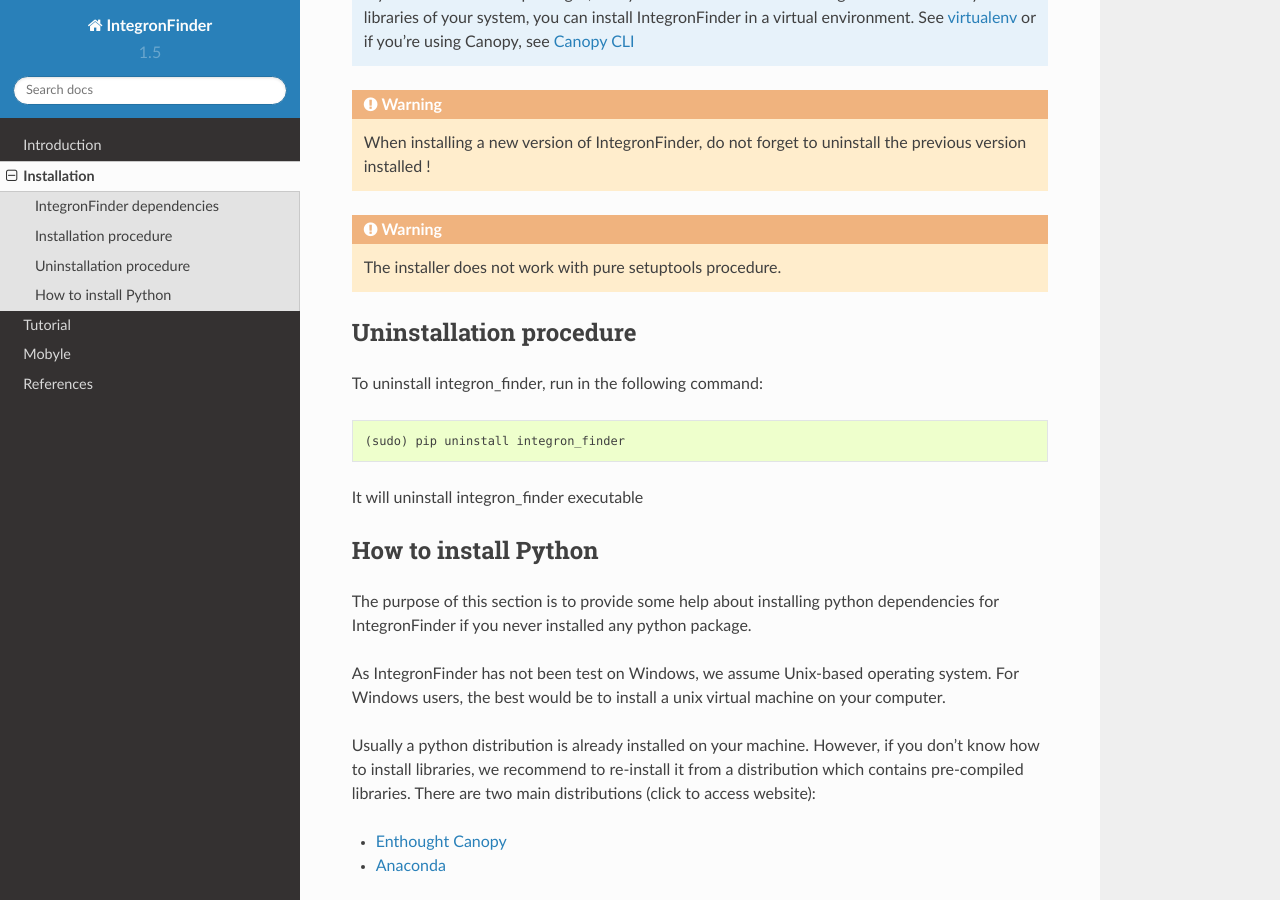
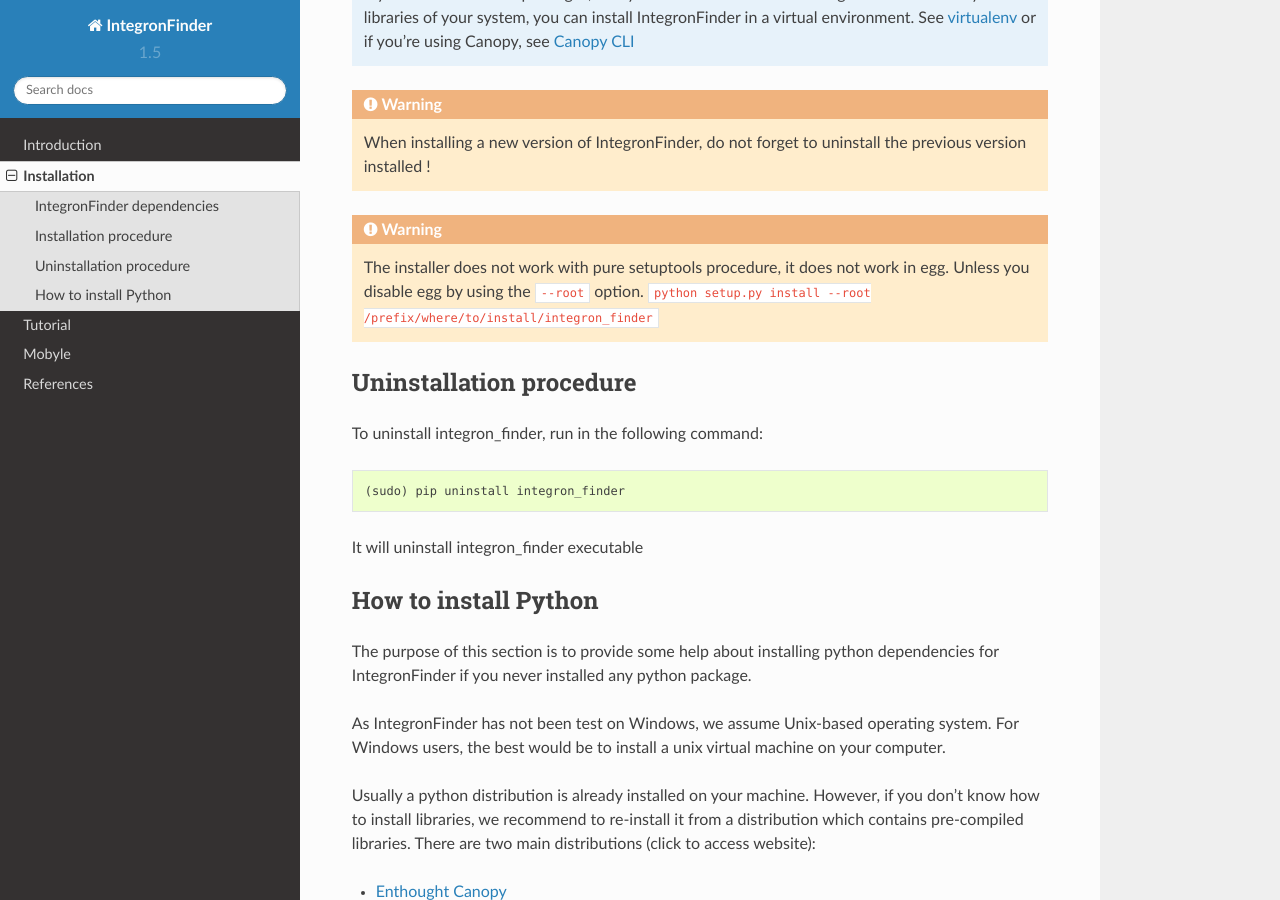
Before and after one commit to gem-pasteur/Integron_Finder, a Sphinx documentation site: the page built from doc/source/installation.rst, in a window 1280 px wide and 900 px high, scrolled down 1126 px. Built offline with Sphinx 7.4.7 and the Read the Docs theme 2.0.0, drawn with Linux system fonts in a browser that asks for light colours.

Commit message:
Update installation.rst
add precision about the reason it does not work and the only way to support setuptools is to disable egg by using --root option

```diff
--- a/doc/source/installation.rst
+++ b/doc/source/installation.rst
@@ -61,7 +61,9 @@
   the previous version installed !
 
 .. warning::
-    The installer does not work with pure setuptools procedure.
+    The installer does not work with pure setuptools procedure, it does not work in egg.
+    Unless you disable egg by using the ``--root`` option.
+    ``python setup.py install --root /prefix/where/to/install/integron_finder``
 
 
 Uninstallation procedure
```
